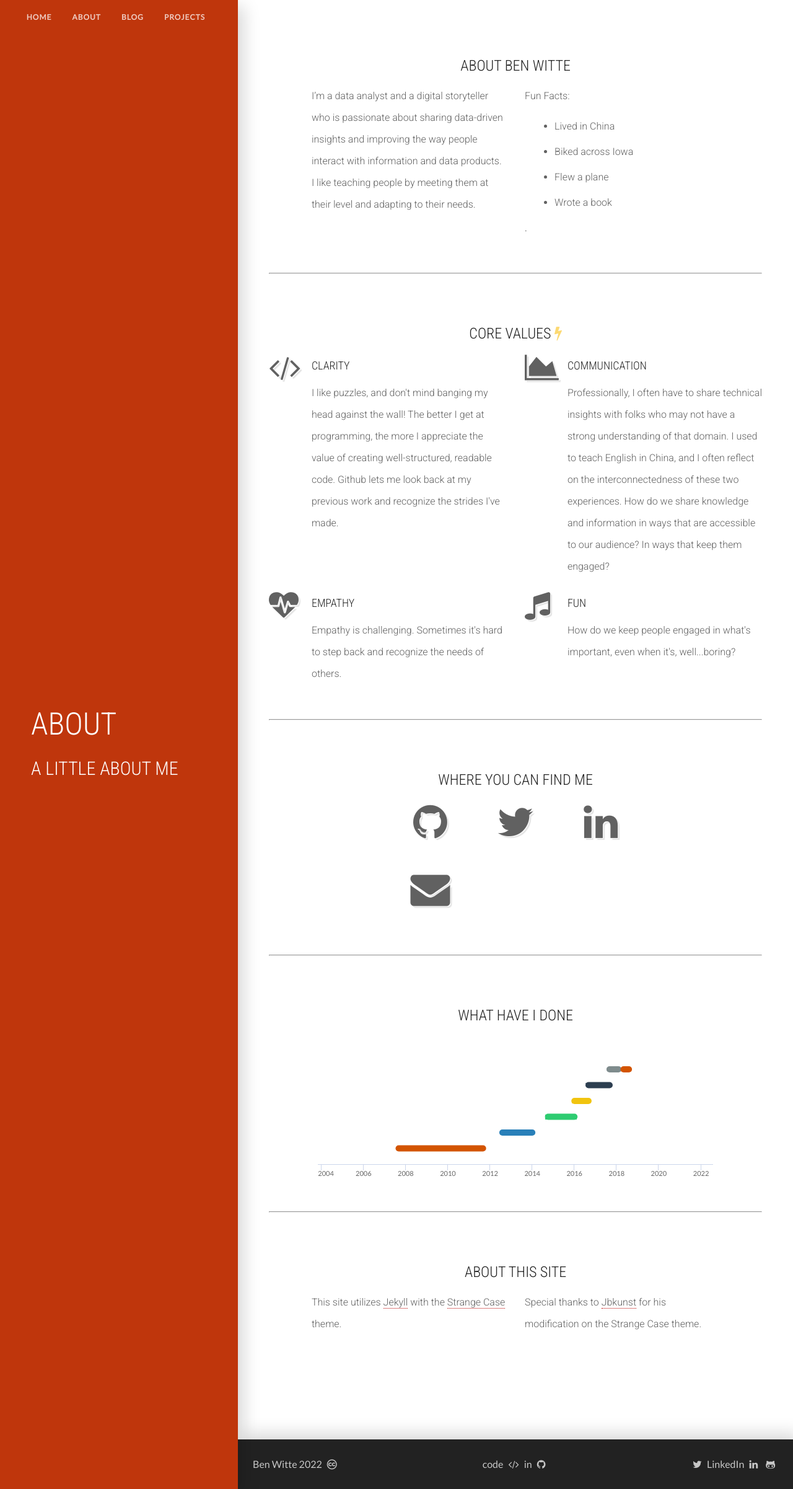
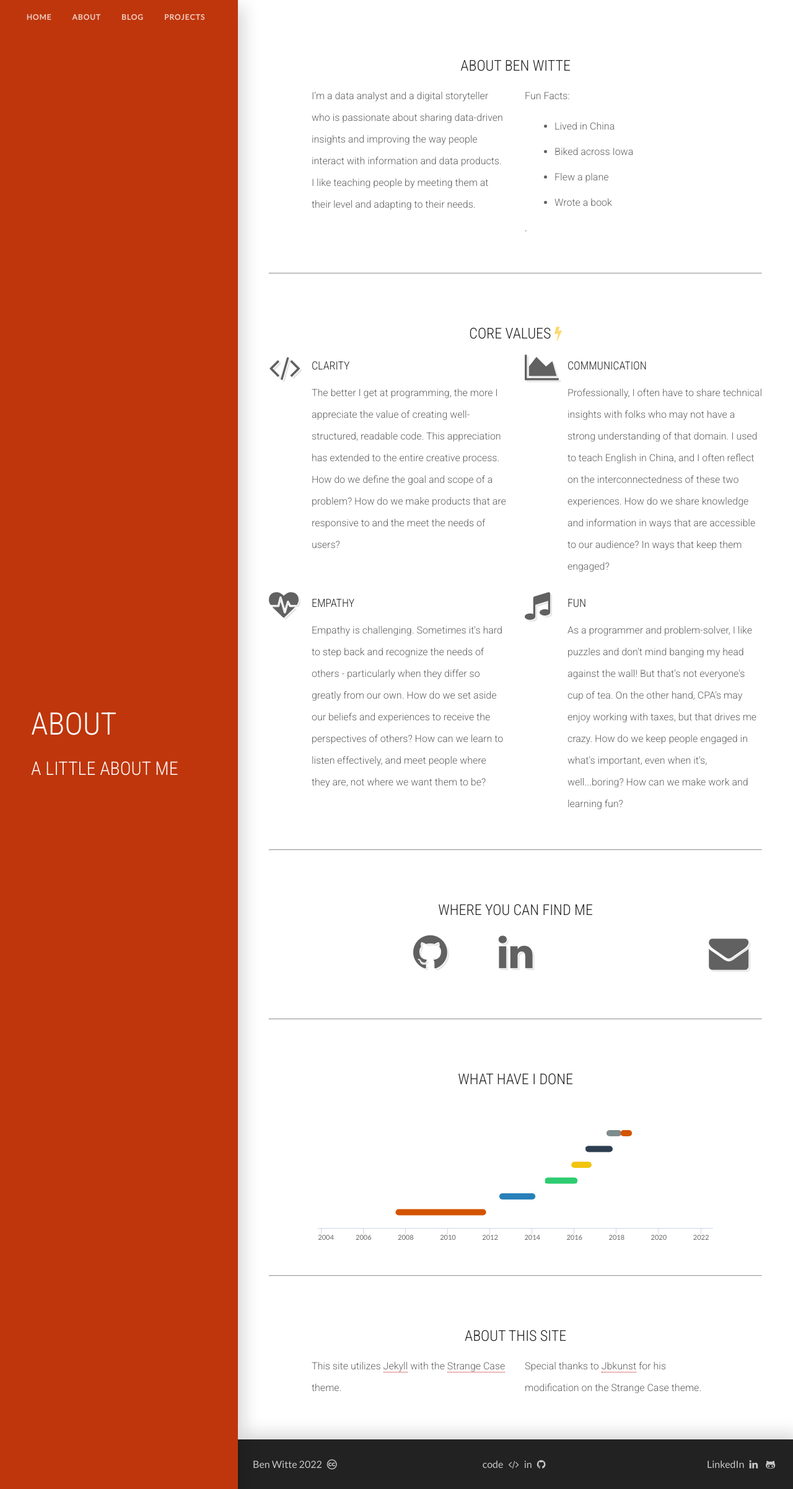
Before and after one commit to benwitte/benwitte.github.io, a Jekyll site: the page built from _pages/about.html, in a window 1280 px wide. Shown: the whole page at 62% size. Built offline with Jekyll 4.4.1, drawn with Linux system fonts in a browser that asks for light colours; nearby versions of some CDN libraries.

Commit message:
updating core values, footer and links

```diff
--- a/_includes/footer.html
+++ b/_includes/footer.html
@@ -11,17 +11,12 @@
         </div>
         <div class="col-md-4 text-right">
           <a
-            href ="https://twitter.com/tai_pach"
-            title="My twitter account">
-              <span class="thunder fa fa-twitter"></span>
-          </a>
-          <a
             href ="https://www.linkedin.com/in/benjamin-witte-66785a53/"
             title="My linkedin profile">
               LinkedIn <span class="thunder fa fa-linkedin"></span>
           </a>
           <a
-            href ="https://github.com/tai-pach/"
+            href ="https://github.com/benwitte"
             title="My github">
               <span class="thunder fa fa-github-alt"></span>
           </a>
--- a/_pages/about.html
+++ b/_pages/about.html
@@ -47,12 +47,9 @@ favicon: favicon-Code.ico
       <div class="col-md-5 col-sm-10">
         <h3>Clarity</h3>
         <p>
-          I like puzzles, and don't mind banging my head against the wall!
-
-
-          The better I get at programming,
-          the more I appreciate the value of creating well-structured, readable code. Github lets me look back
-          at my previous work and recognize the strides I've made.
+          The better I get at programming, the more I appreciate the value of creating well-structured, readable code. This appreciation has
+          extended to the entire creative process. How do we define the goal and scope of a problem? How do we make products that
+          are responsive to and the meet the needs of users?
         </p>
       </div>
       <div class="col-md-1 text-center">
@@ -77,7 +74,9 @@ favicon: favicon-Code.ico
       <div class="col-md-5 col-sm-10">
         <h3>Empathy</h3>
         <p>
-          Empathy is challenging. Sometimes it's hard to step back and recognize the needs of others.
+          Empathy is challenging. Sometimes it's hard to step back and recognize the needs of others - particularly when they differ
+          so greatly from our own. How do we set aside our beliefs and experiences to receive the perspectives of others? How can we
+          learn to listen effectively, and meet people where they are, not where we want them to be?
         </p>
       </div>
       <div class="col-md-1 text-center">
@@ -88,7 +87,9 @@ favicon: favicon-Code.ico
       <div class="col-md-5 col-sm-10">
         <h3>Fun</h3>
         <p>
-          How do we keep people engaged in what's important, even when it's, well...boring?
+          As a programmer and problem-solver, I like puzzles and don't mind banging my head against the wall! But that's not everyone's
+          cup of tea. On the other hand, CPA's may enjoy working with taxes, but that drives <i>me</i> crazy. How do we keep people
+          engaged in what's important, even when it's, well...boring? How can we make work and learning fun?
         </p>
       </div>
     </div>
@@ -100,26 +101,20 @@ favicon: favicon-Code.ico
         <h2>Where you can find me</h2>
       </div>
       <div class="col-md-2 col-md-offset-3 text-center socialbox githubbox">
-        <a href="https://github.com/tai-pach" target="_blank">
+        <a href="https://github.com/benwitte" target="_blank">
           <span class="fa fa-4x fa-github icon-shadow"></span>
           <h6>Github</h6>
         </a>
       </div>
-      <div class="col-md-2 text-center socialbox twitterbox">
-        <a href="https://twitter.com/tai_pach" target="_blank">
-          <span class="fa fa-4x fa-twitter icon-shadow"></span>
-          <h6>Twitter</h6>
-        </a>
-      </div>
       <div class="col-md-2 text-center socialbox linkedin">
-        <a href="https://www.linkedin.com/in/tai-pacheco" target="_blank">
+        <a href="https://www.linkedin.com/in/benjamin-witte-66785a53/" target="_blank">
           <span class="fa fa-4x fa-linkedin icon-shadow"></span>
           <h6>Linkedin</h6>
         </a>
       </div>
       <div class="col-md-3 text-center"></div>
       <div class="col-md-2 col-md-offset-3 text-center socialbox mail">
-        <a href="mailto:pacheco.taino@gmail.com?Subject=Hello" target="_blank">
+        <a href="mailto:wittebenso@gmail.com?Subject=Hello" target="_blank">
           <span class="fa fa-4x fa-envelope icon-shadow"></span>
           <h6>Email</h6>
         </a>
```
